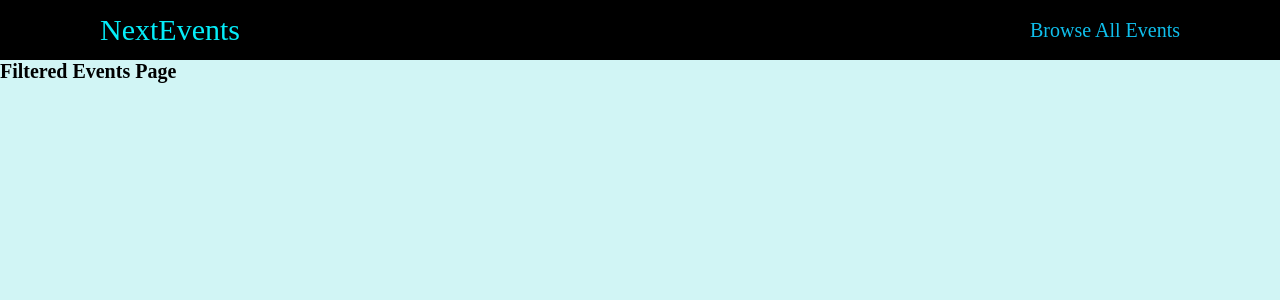
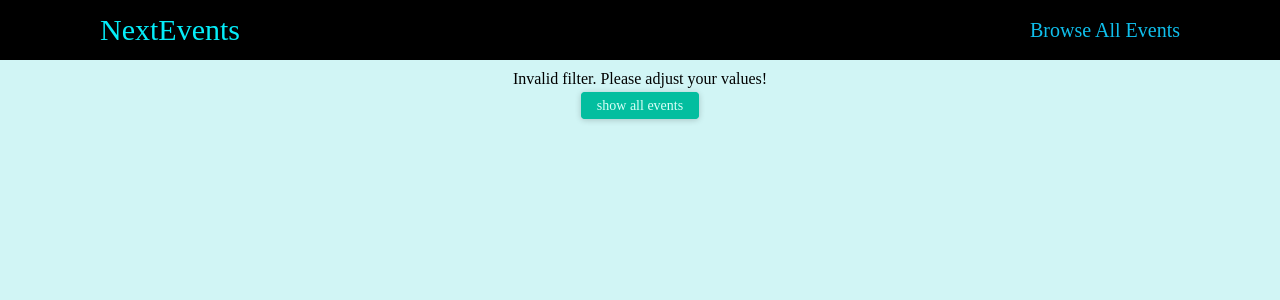
Before and after one commit to zhenyuWang/nextjs-events, a Next.js app: page /events/e2 in a window 1280 px wide. Shown: the top 300 px of the page. Built offline with nearby package versions, Linux system fonts and the light colour scheme.

Commit message:
feat: filtered events page

```diff
--- /dev/null
+++ b/components/Events/ResultTitle.js
@@ -0,0 +1,14 @@
+import Button from '@/components/ui/Button'
+
+export default function ResultTitle({ month, year }) {
+  return (
+    <div className='mt-20'>
+      <h2 className='t-center'>
+        Events in {month} {year}
+      </h2>
+      <div className='mt-10 t-center font-size-14'>
+        <Button link='/events'>show all events</Button>
+      </div>
+    </div>
+  )
+}
--- a/pages/events/[...slug].js
+++ b/pages/events/[...slug].js
@@ -1,3 +1,41 @@
+import { useRouter } from 'next/router'
+import { getFilteredEvents } from '@/dummy-data'
+import { Fragment } from 'react'
+import Button from '@/components/ui/Button'
+import ResultTitle from '@/components/Events/ResultTitle'
+import EventList from '@/components/Events/EventList'
+import { getHumanReadableDate } from '@/utils'
+
 export default function FilteredEventsPage() {
-    return <h1>Filtered Events Page</h1>
+  const router = useRouter()
+  const filterData = router.query.slug
+  if (!filterData) {
+    return <p className='font-size-16 t-center'>Loading...</p>
+  }
+  const numYear = filterData[0] * 1
+  const numMonth = filterData[1] * 1
+  if (isNaN(numYear) || isNaN(numMonth) || numYear > 2030 || numYear < 2021 || numMonth < 1 || numMonth > 12) {
+    return (
+      <Fragment>
+        <p className='mt-20 t-center font-size-16'>Invalid filter. Please adjust your values!</p>
+        <div className='mt-10 t-center font-size-14'>
+          <Button link='/events'>show all events</Button>
+        </div>
+      </Fragment>
+    )
+  }
+  const events = getFilteredEvents({ year: numYear, month: numMonth })
+  return events.length ? (
+    <Fragment>
+      <ResultTitle month={getHumanReadableDate(`2021/${filterData[1]}/1`).split(' ')[0]} year={numYear} />
+      <EventList events={events} />
+    </Fragment>
+  ) : (
+    <Fragment>
+      <div className='mt-20 t-center font-size-16'>No events found for the chosen filter!</div>
+      <div className='mt-10 t-center font-size-14'>
+        <Button link='/events'>show all events</Button>
+      </div>
+    </Fragment>
+  )
 }
--- a/styles/globals.css
+++ b/styles/globals.css
@@ -17,3 +17,29 @@ ul {
 a {
   text-decoration: none;
 }
+.center {
+  display: flex;
+  flex-direction: column;
+  justify-content: center;
+}
+.t-center {
+  text-align: center;
+}
+.mt-20 {
+  margin-top: 1rem;
+}
+.mt-10 {
+  margin-top: 1rem;
+}
+.font-size-14 {
+  font-size: 1.4rem;
+}
+.font-size-16 {
+  font-size: 1.6rem;
+}
+.font-size-18 {
+  font-size: 1.8rem;
+}
+.font-size-20 {
+  font-size: 2rem;
+}
--- /dev/null
+++ b/utils.js
@@ -0,0 +1,7 @@
+export function getHumanReadableDate(date) {
+  return new Date(date).toLocaleDateString('en-US', {
+    day: 'numeric',
+    month: 'long',
+    year: 'numeric',
+  })
+}
```
Also changed, not shown: pages/events/[eventId].js (+2 -5 lines).
